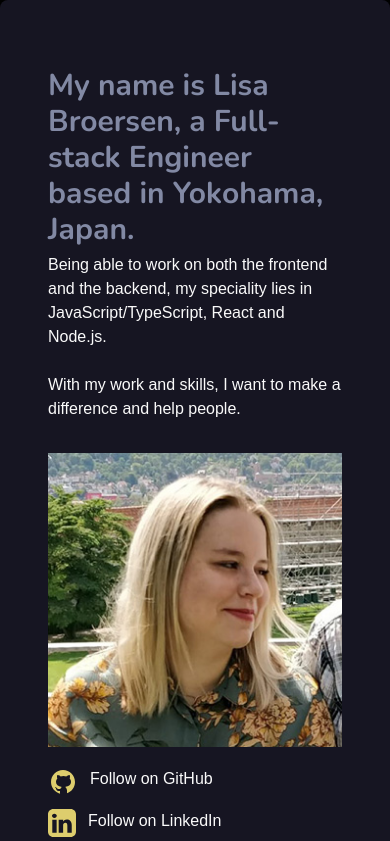
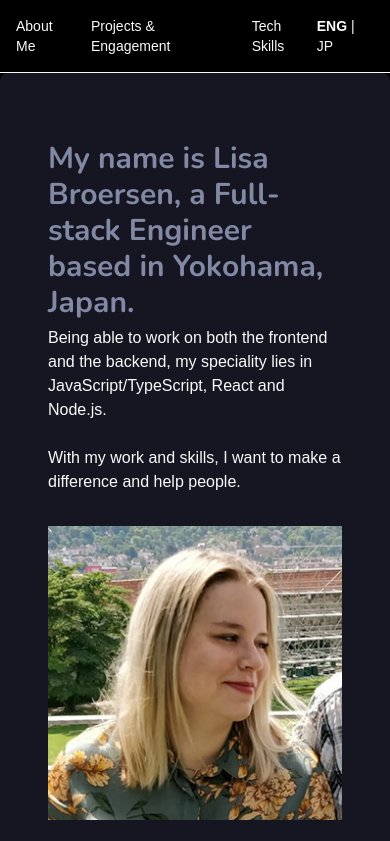
Before and after one commit to ljbroersen/portfolio, a Vue app: page / in a window 390 px wide. Shown: the top 841 px of the page. Built offline with nearby package versions, Linux system fonts and the light colour scheme.

Commit message:
fix: fixed responsiveness of the navbar to also work on mobile

```diff
--- a/src/components/AboutMeCard.vue
+++ b/src/components/AboutMeCard.vue
@@ -2,8 +2,6 @@
 import { useI18n } from 'vue-i18n'
 
 const { t } = useI18n()
-
-console.log("AboutMeCard loaded")
 </script>
 
 <template>
--- a/src/components/Main.vue
+++ b/src/components/Main.vue
@@ -7,10 +7,8 @@ import SkillsCard from "./SkillsCard.vue";
 </script>
 
 <template>
-  <div class="min-h-screen flex justify-center bg-[rgb(var(--color-bg-primary))] text-[rgb(var(--color-text-base))]">
-    <div class="hidden lg:block">
-  <Navbar />
-</div>
+  <div class="min-h-screen flex flex-col xl:flex-row justify-center bg-[rgb(var(--color-bg-primary))] text-[rgb(var(--color-text-base))]">
+    <Navbar />
     <div class="w-full max-w-5xl bg-[rgb(var(--color-bg-secondary))] rounded-lg shadow">
       <section id="about">
         <AboutMeCard />
--- a/src/components/Navbar.vue
+++ b/src/components/Navbar.vue
@@ -11,17 +11,30 @@ function setLocale(lang: string) {
 </script>
 
 <template>
-    <div class="w-32 p-4">
-      <nav class="flex flex-col fixed space-y-2 w-1/18">
-        <a href="#about" class="hover:underline text-sm">{{ t("navbar.about") }}</a>
-        <a href="#projects" class="hover:underline text-sm">{{ t("navbar.projects") }}</a>
-        <a href="#skills" class="hover:underline text-sm">{{ t("navbar.skills") }}</a>
-        <br />
-        <div class="text-sm">
-    <a href="#" @click.prevent="setLocale('en')" :class="{ 'font-semibold': locale === 'en' }">ENG</a>
-    |
-    <a href="#" @click.prevent="setLocale('ja')" :class="{ 'font-semibold': locale === 'ja' }">JP</a>
+  <div class="xl:hidden sticky top-0 z-50 bg-[rgb(var(--color-bg-primary))] p-4 border-b border-[rgb(var(--color-text-base))]">
+    <nav class="flex justify-between items-center text-sm">
+      <div class="flex space-x-4">
+        <a href="#about" class="hover:underline">{{ t("navbar.about") }}</a>
+        <a href="#projects" class="hover:underline">{{ t("navbar.projects") }}</a>
+        <a href="#skills" class="hover:underline">{{ t("navbar.skills") }}</a>
+      </div>
+      <div class="text-sm">
+        <a href="#" @click.prevent="setLocale('en')" :class="{ 'font-semibold': locale === 'en' }">ENG</a> |
+        <a href="#" @click.prevent="setLocale('ja')" :class="{ 'font-semibold': locale === 'ja' }">JP</a>
+      </div>
+    </nav>
   </div>
-      </nav>
-    </div>
+
+  <div class="hidden xl:block w-32 p-4">
+    <nav class="flex flex-col fixed space-y-2 text-sm w-1/18">
+      <a href="#about" class="hover:underline">{{ t("navbar.about") }}</a>
+      <a href="#projects" class="hover:underline">{{ t("navbar.projects") }}</a>
+      <a href="#skills" class="hover:underline">{{ t("navbar.skills") }}</a>
+      <br />
+      <div>
+        <a href="#" @click.prevent="setLocale('en')" :class="{ 'font-semibold': locale === 'en' }">ENG</a> |
+        <a href="#" @click.prevent="setLocale('ja')" :class="{ 'font-semibold': locale === 'ja' }">JP</a>
+      </div>
+    </nav>
+  </div>
 </template>
```
